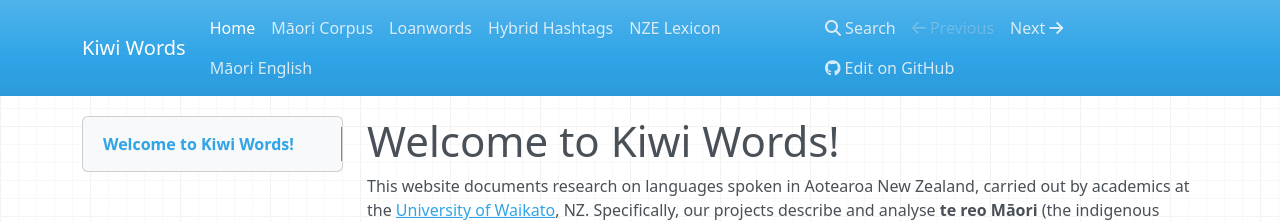
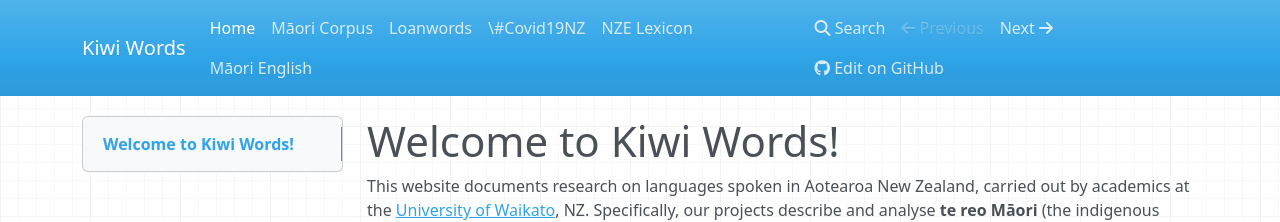
Before and after one commit to Waikato/kiwiwords, an MkDocs documentation site: the page built from docs/index.md, in a window 1280 px wide. Shown: the top 222 px of the page. Built offline with MkDocs 1.6.1, drawn with Linux system fonts in a browser that asks for light colours; nearby versions of some CDN libraries.

Commit message:
Moved hybrid hashtag content to loanwords page, added Covid page

```diff
--- a/mkdocs.yml
+++ b/mkdocs.yml
@@ -7,6 +7,6 @@ nav:
     - Home: index.md
     - Māori Corpus: rmt_corpus.md
     - Loanwords: corpus.md
-    - Hybrid Hashtags: hh_corpus.md
+    - \#Covid19NZ: covidnz_corpus.md
     - NZE Lexicon: nze_lexicon.md
     - Māori English: maori_english.md
```
Also changed, not shown: docs/covidnz_corpus.md (renamed from docs/hh_corpus.md), 1 other file.
